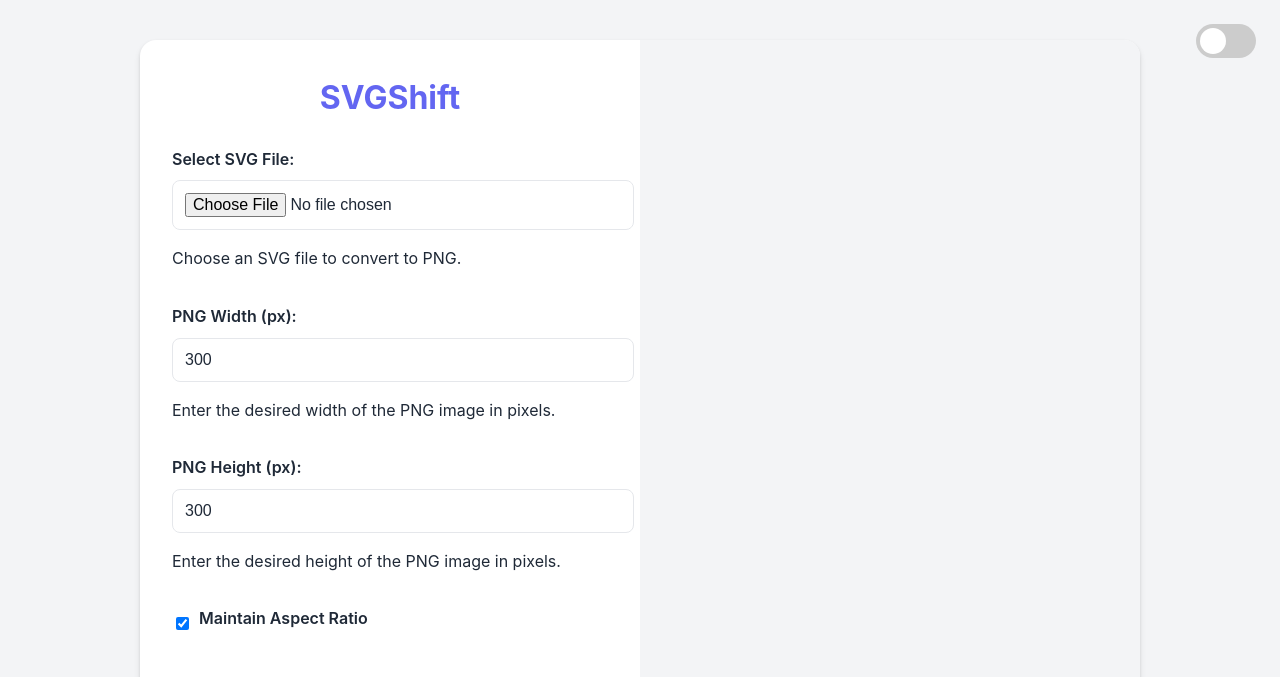
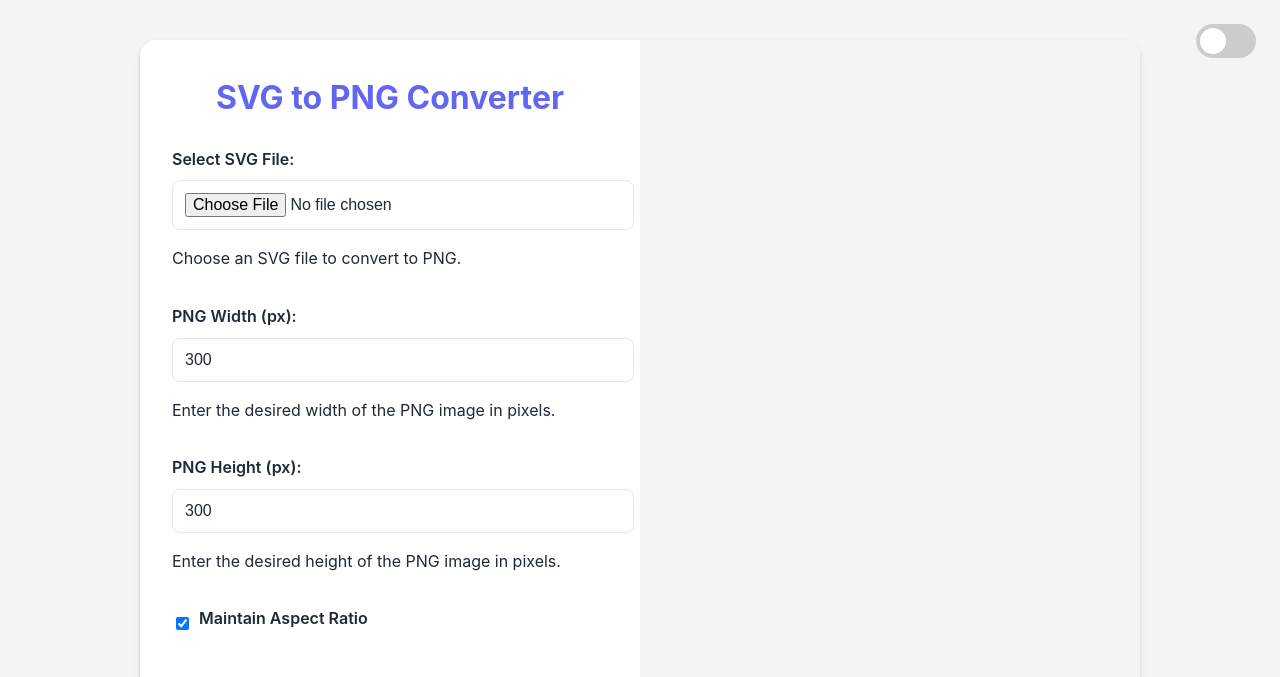
Before and after one commit to Kaisoneo/SVGShift, a plain HTML site: page Svg2Png/index.html in a window 1280 px wide. Shown: the top 677 px of the page. Drawn offline with Linux system fonts and the light colour scheme.

Commit message:
Update index.html

```diff
--- a/Svg2Png/index.html
+++ b/Svg2Png/index.html
@@ -333,7 +333,7 @@
 
     <div class="container">
         <div class="left-panel">
-            <h1>SVGShift</h1>
+            <h1>SVG to PNG Converter</h1>
             <div class="input-group">
                 <label for="svgFile">Select SVG File:</label>
                 <input type="file" id="svgFile" accept=".svg" aria-describedby="fileHint">
```
